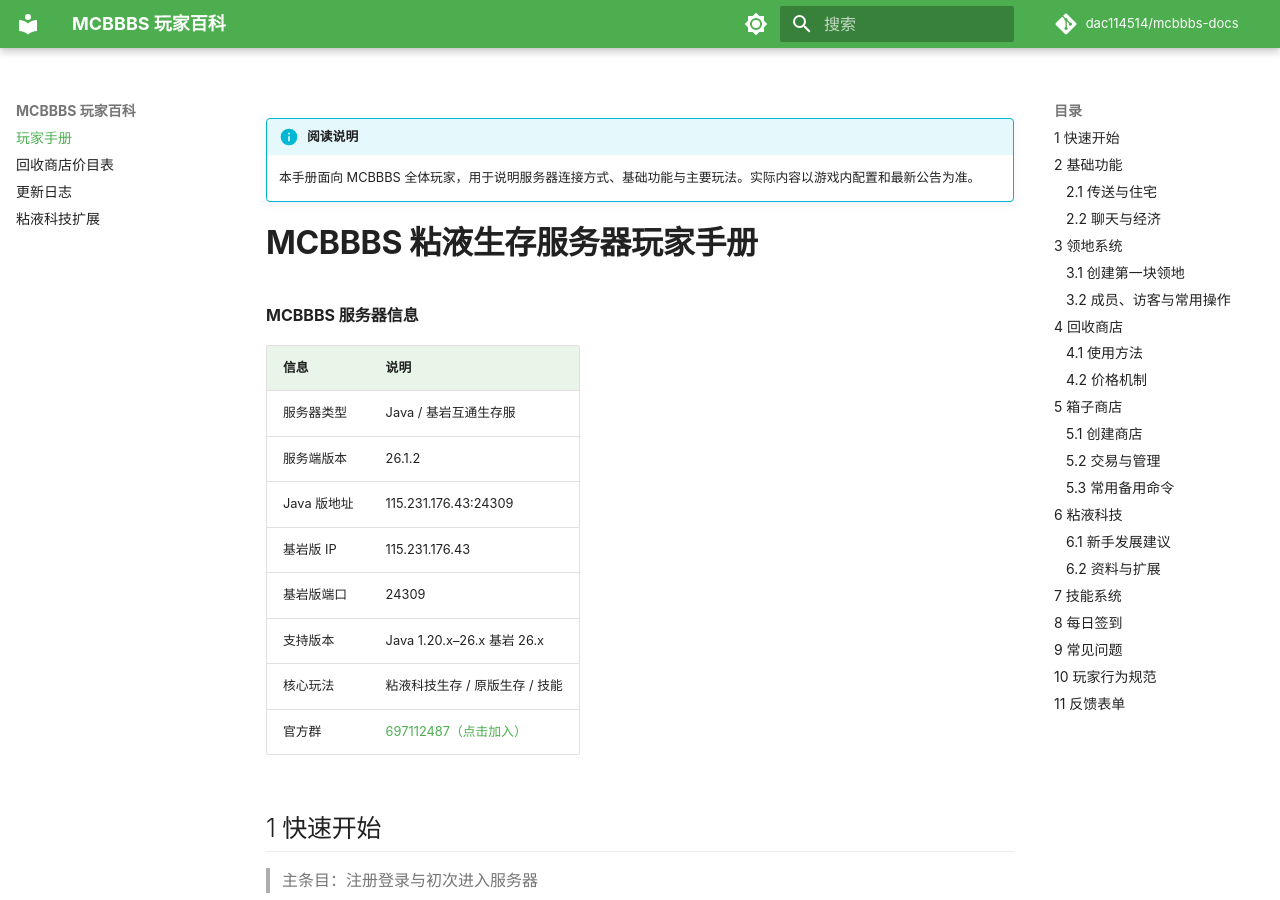
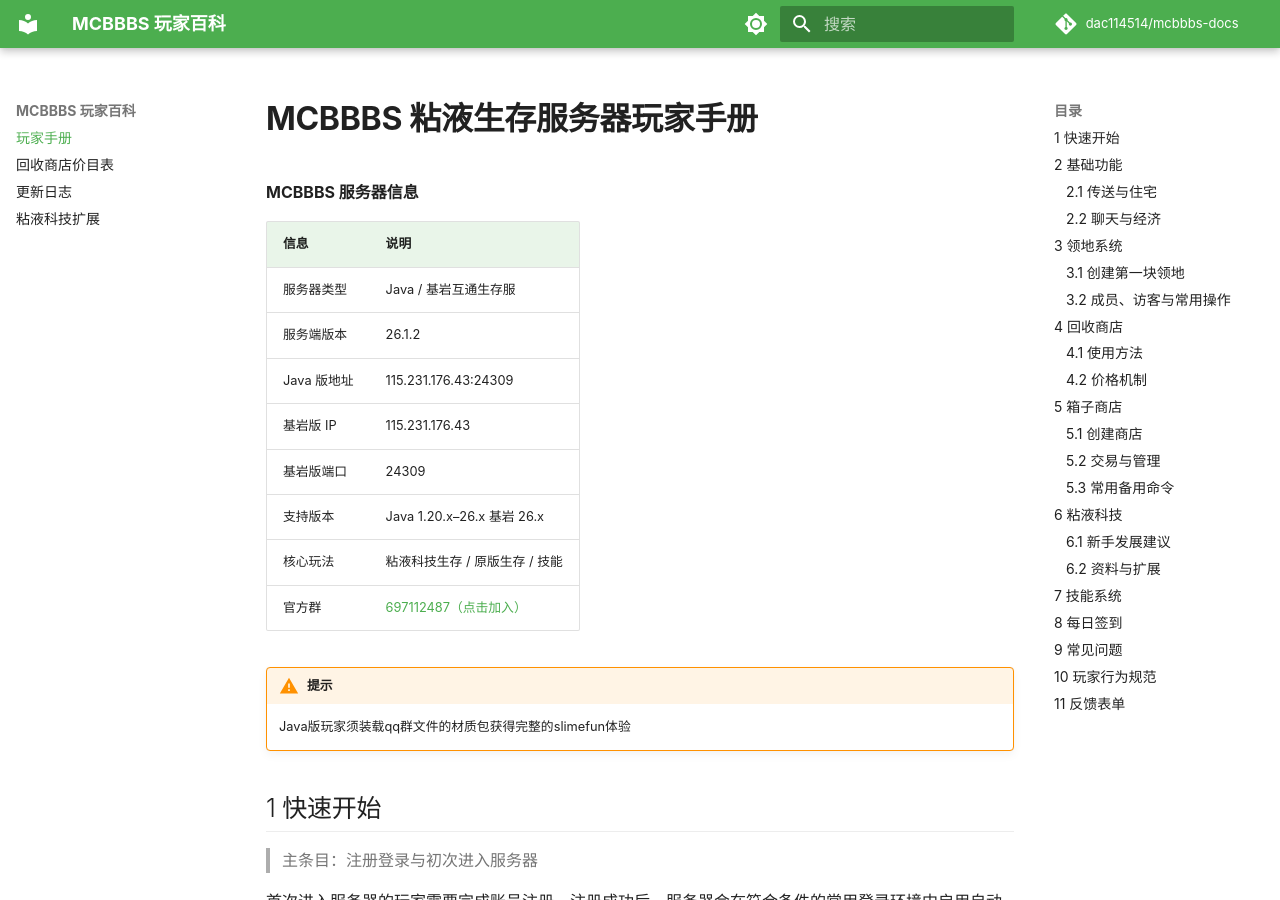
Before and after one commit to dac114514/mcbbbs-docs, an MkDocs documentation site: the page built from docs/index.md, in a window 1280 px wide and 900 px high. Built offline with MkDocs 1.6.1 and Material for MkDocs 9.7.7, drawn with Linux system fonts in a browser that asks for light colours; comment, search, counter and statistics services are not loaded; some of the changed text lies outside the part shown.

Commit message:
修改了文档

```diff
--- a/docs/index.md
+++ b/docs/index.md
@@ -1,7 +1,3 @@
-!!! info "阅读说明"
-
-    本手册面向 MCBBBS 全体玩家，用于说明服务器连接方式、基础功能与主要玩法。实际内容以游戏内配置和最新公告为准。
-
 # MCBBBS 粘液生存服务器玩家手册
 
 **MCBBBS 服务器信息**
@@ -17,6 +13,9 @@
 | 核心玩法 | 粘液科技生存 / 原版生存 / 技能 |
 | 官方群 | [697112487（点击加入）](mqqapi://card/show_pslcard?src_type=internal&version=1&uin=697112487&card_type=group&source=qrcode) |
 
+!!! warning "提示"
+
+    Java版玩家须装载qq群文件的材质包获得完整的slimefun体验
 
 ## 1 快速开始 { #start }
 
@@ -162,10 +161,6 @@
 | `/qs remove` | 移除当前正在查看或选中的商店。 |
 | `/qs find <物品>` | 查找出售指定物品的商店；是否开放以服务器配置为准。 |
 
-!!! warning "提示"
-
-    正常情况下优先使用箱子交互。命令可在交互提示未出现或需要修改商店时使用。
-
 ## 6 粘液科技 { #slimefun }
 
 粘液科技（Slimefun）无需安装客户端模组，即可体验机器、材料、能源、货运与自动化等扩展内容。具体配方、研究条件与机器功能以服务器内粘液科技指南为准。
@@ -173,8 +168,6 @@
 | 操作 | 说明 |
 | --- | --- |
 | `/sf guide` | 获取或打开粘液科技指南。 |
-| 查看分类 | 从基础材料、机器和能源分类开始，确认下一阶段目标。 |
-| 解锁研究 | 根据近期制作目标解锁研究项目；缺少材料时可在指南中查看配方。 |
 
 ### 6.1 新手发展建议
 
@@ -206,8 +199,6 @@
 | `/mining` | 打开指定技能页面；其他技能通常具有类似命令。 |
 
 ## 8 每日签到 { #signin }
-
-> 签到功能由 LiteSign 提供。
 
 玩家可通过服务器设置的签到入口完成每日签到，并领取对应奖励。
 
@@ -253,5 +244,5 @@
 提交问题或反馈 Bug 时，请尽量附上玩家名、发生时间、所在位置、操作步骤与相关截图，以便管理团队核查。
 
 
-本页面最后编辑于 2026 年 7 月。
-本文档为玩家使用说明，服务器规则、权限与价格以最新公告和游戏内实际配置为准。
+>本页面最后编辑于 2026 年 7 月。
+>本文档为玩家使用说明，服务器规则、权限与价格以最新公告和游戏内实际配置为准。
```
